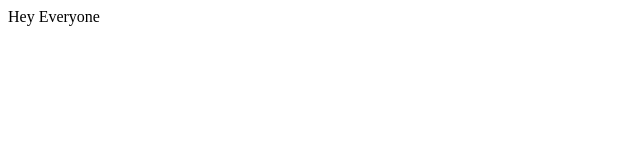
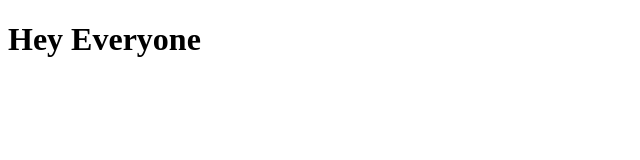
Before and after one commit to NandhinideviSelvaraj/Sample, a plain HTML site: page sample.html in a window 1280 px wide. Shown: the whole page, without its empty margins (0-640 px from the left). Drawn offline with Linux system fonts and the light colour scheme.

Commit message:
fix: change the html element in 9th line

```diff
--- a/sample.html
+++ b/sample.html
@@ -6,6 +6,6 @@
     <title>Document</title>
 </head>
 <body>
-    <h>Hey Everyone</h>
+    <h1>Hey Everyone</h>
 </body>
 </html>
```
